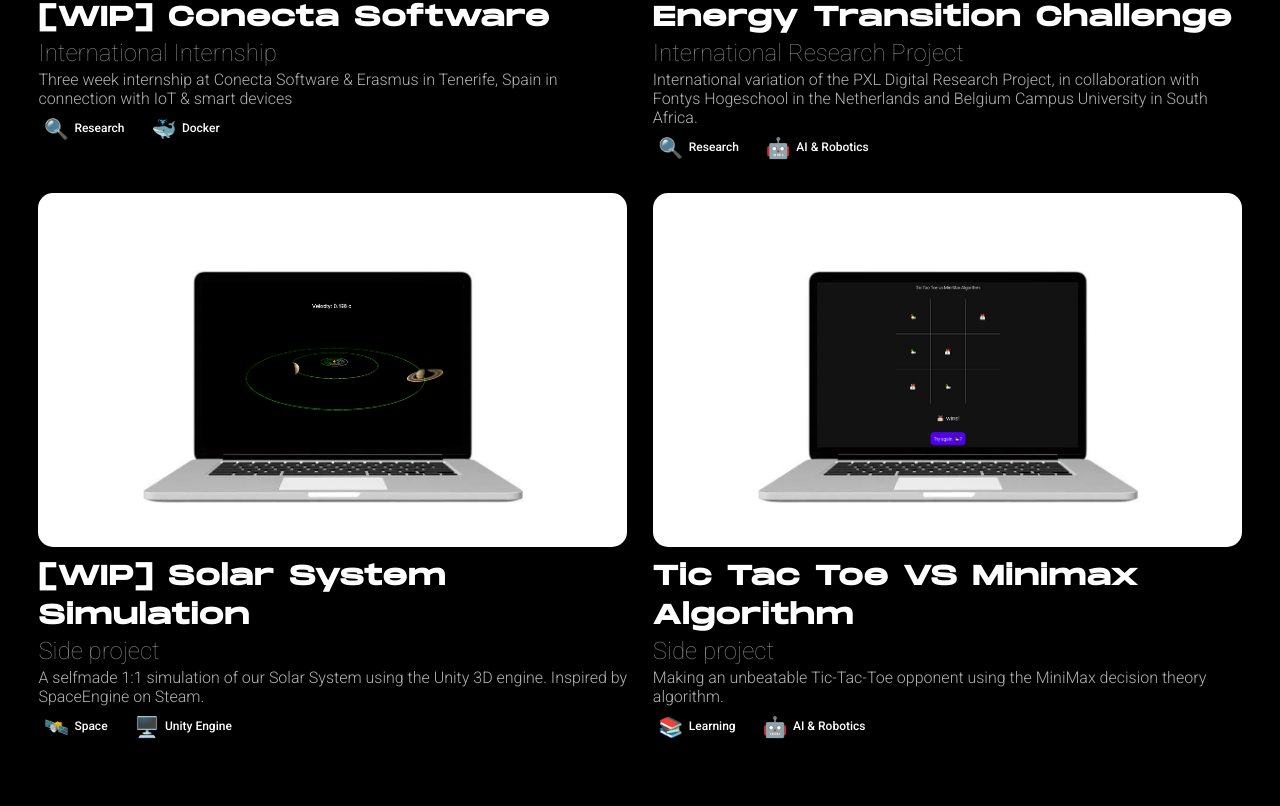
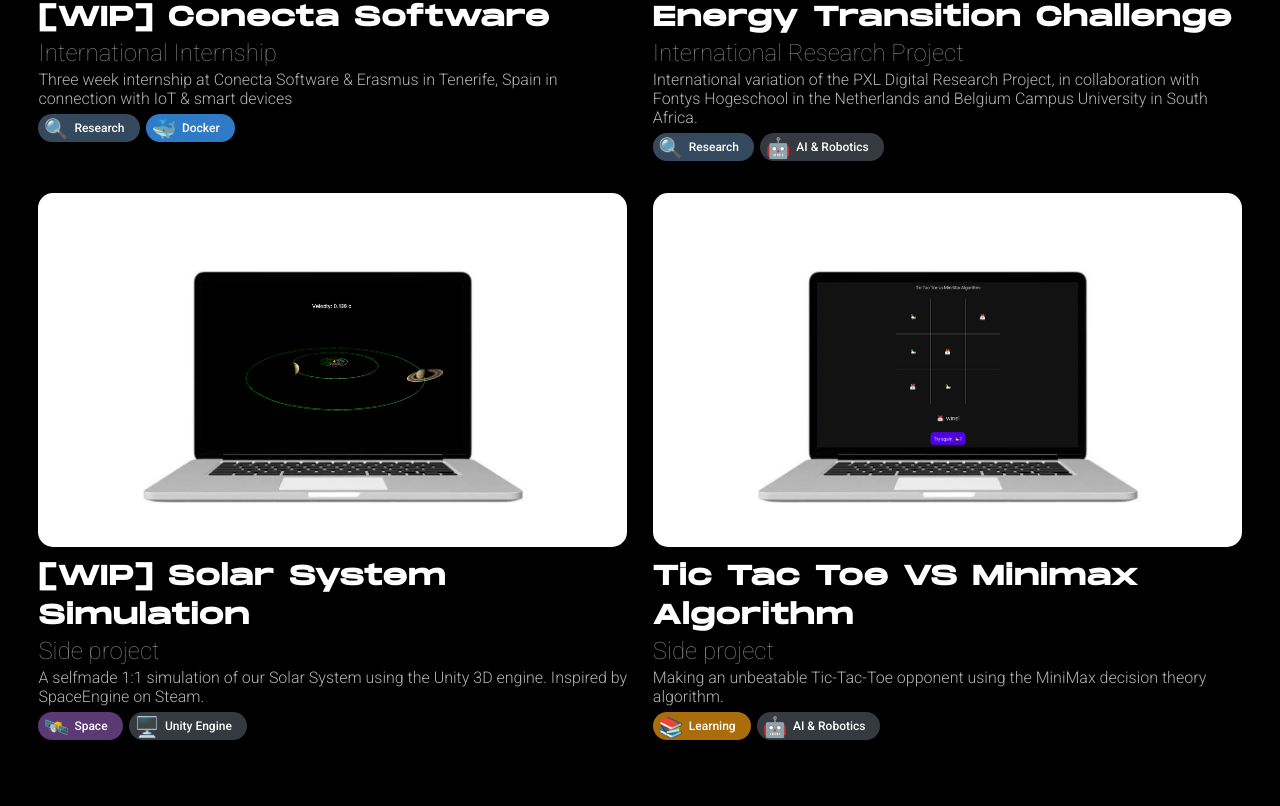
Before and after one commit to Wilmox/portfolio, a Next.js app: page /projects in a window 1280 px wide. Shown: the part 634-1440 px from the top of the page. Built offline with nearby package versions, Linux system fonts and the light colour scheme.

Commit message:
Label bug fix!
Ty xargen xd

```diff
--- a/_content/projects/conecta-software.md
+++ b/_content/projects/conecta-software.md
@@ -7,8 +7,8 @@ teamSize: 3
 headerImg: '/assets/img/project-conecta.jpg'
 slug: 'conecta-software'
 labelText: ['Research', "Docker"]
-labelColors: ['rgba(52, 73, 94,1)', '#307bc7']
+labelColors: ['#34495e', '#307bc7']
 labelIcons: ['🔍', '🐳']
 ---
 
-# [WIP]
+# [KIP]
--- a/components/Chip/Chip.js
+++ b/components/Chip/Chip.js
@@ -1,15 +1,11 @@
 import styles from "./Chip.module.css"
 
-const Chip = ({bgColor="gray", color="white", text, icon}) => {
+const Chip = ({text, icon}) => {
 
-    const cssStyle = {
-        'color': color + " !important",
-        'backgroundColor': bgColor + " !important",
-    }
-    console.log("configured color");
+    const chipStyle =  styles[text.replace(/[`~!@#$%^&*()_|+\-=?;:'",.<>\{\}\[\]\\\//\s]/gi, '').toLowerCase()];
+
     return (
-        <div style={cssStyle} className={styles.chip}>
-            {console.log("applied color")}
+        <div className={[styles.chip, chipStyle].join(" ")}>
             <div className={styles.chip_head}>{icon}</div>
             <div className={styles.chip_content}>{text}</div>
         </div>
--- a/components/Chip/Chip.module.css
+++ b/components/Chip/Chip.module.css
@@ -14,6 +14,7 @@
     vertical-align: middle;
     text-decoration: none;
     justify-content: center;
+    color: white;
 }
 .chip_head{
     display: flex;
@@ -36,4 +37,52 @@
     user-select: none;
     white-space: nowrap;
     padding: 0 15px 0 5px;
-    }
+}
+
+.finance {
+    background-color: #118C4F !important;
+}
+
+.physics {
+    background-color: #4361ee !important;
+}
+
+.philosophy {
+    background-color: #9c9c9c !important;
+}
+
+.stoicism {
+    background-color: #343A40 !important;
+}
+
+.psychology {
+    background-color: #e2819d !important;
+}
+
+.entrepeneurship {
+    background-color: #e74c3c !important;
+}
+
+.research {
+    background-color: #34495e !important;
+}
+
+.docker {
+    background-color: #307bc7 !important;
+}
+
+.airobotics {
+    background-color: #343A40 !important;
+}
+
+.space {
+    background-color: #5b3975 !important;
+}
+
+.unityengine {
+    background-color: #343A40 !important;
+}
+
+.learning {
+    background-color: #f39c12b3 !important;
+}
```
